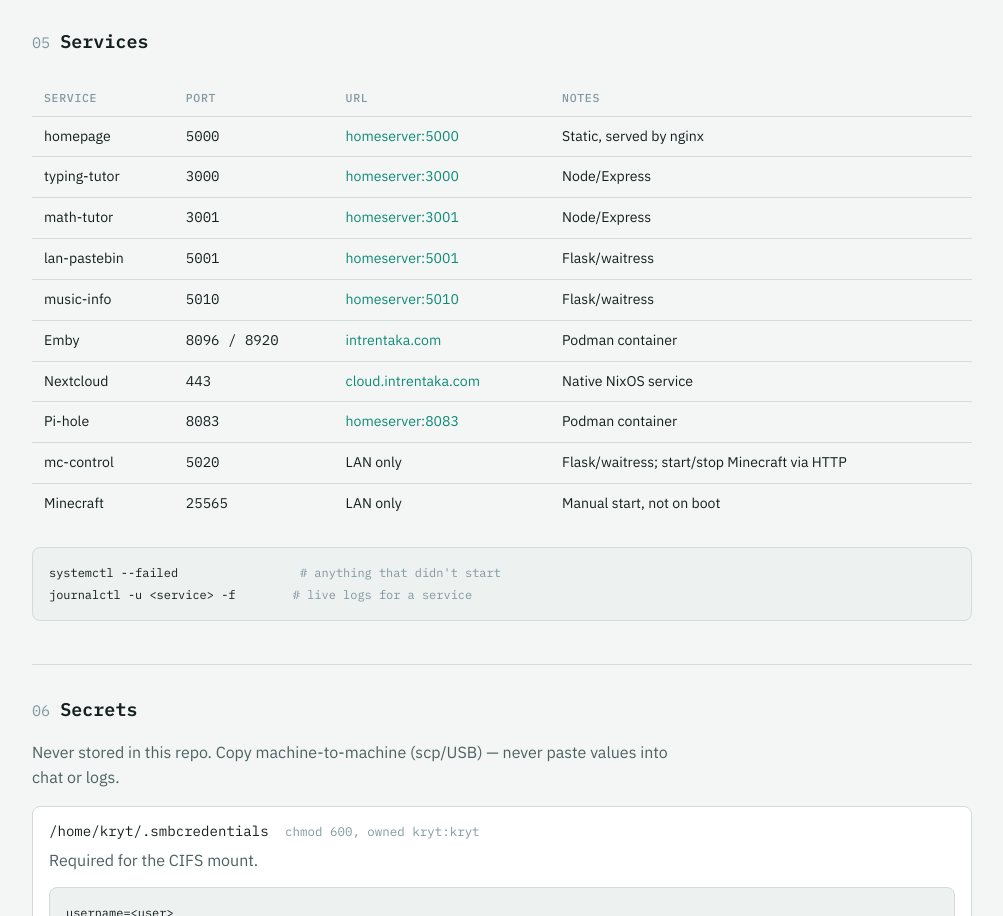
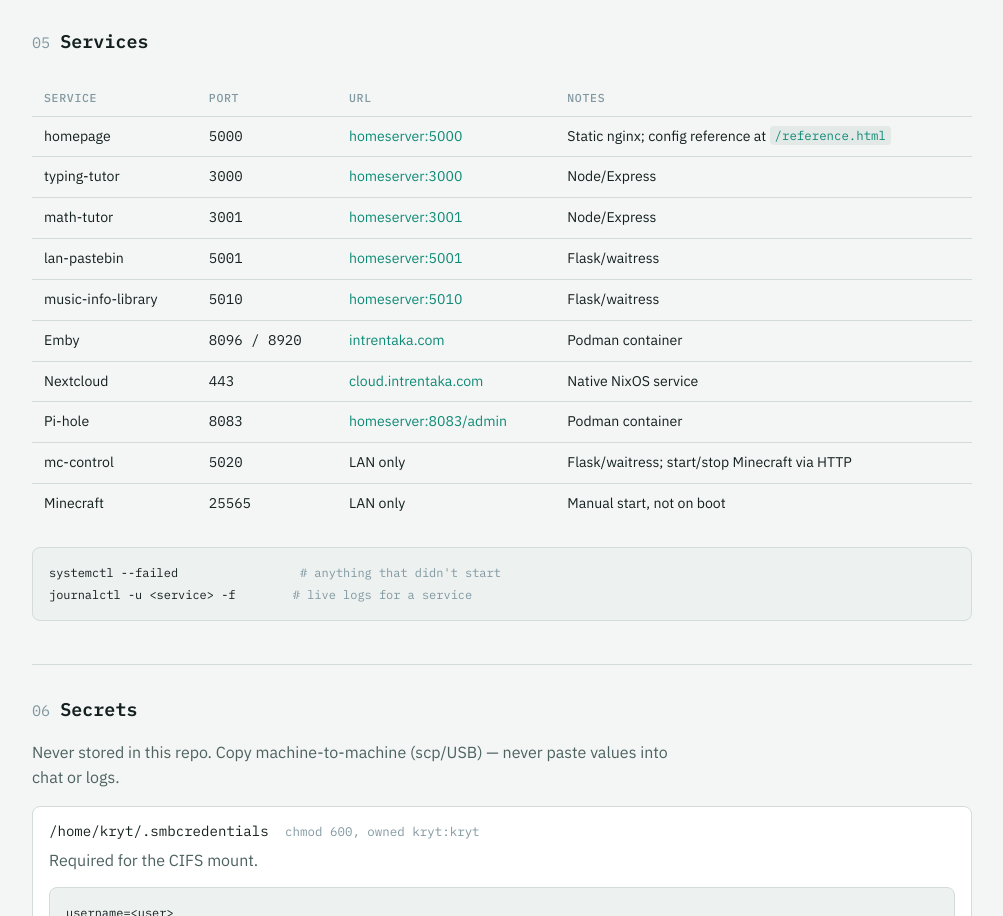
Before and after one commit to krytsnooker/nixos-config, a plain HTML site: page apps/homepage/reference.html in a window 1280 px wide. Shown: the part 2170-3086 px from the top of the page, without its empty margins (258-1261 px from the left). Drawn offline with Linux system fonts and the light colour scheme.

Commit message:
reference: update services table for homepage changes

```diff
--- a/apps/homepage/reference.html
+++ b/apps/homepage/reference.html
@@ -510,14 +510,14 @@
         <table>
           <thead><tr><th>Service</th><th>Port</th><th>URL</th><th>Notes</th></tr></thead>
           <tbody>
-            <tr><td>homepage</td><td class="mono">5000</td><td><a href="http://homeserver:5000">homeserver:5000</a></td><td class="wrap">Static, served by nginx</td></tr>
+            <tr><td>homepage</td><td class="mono">5000</td><td><a href="http://homeserver:5000">homeserver:5000</a></td><td class="wrap">Static nginx; config reference at <code>/reference.html</code></td></tr>
             <tr><td>typing-tutor</td><td class="mono">3000</td><td><a href="http://homeserver:3000">homeserver:3000</a></td><td class="wrap">Node/Express</td></tr>
             <tr><td>math-tutor</td><td class="mono">3001</td><td><a href="http://homeserver:3001">homeserver:3001</a></td><td class="wrap">Node/Express</td></tr>
             <tr><td>lan-pastebin</td><td class="mono">5001</td><td><a href="http://homeserver:5001">homeserver:5001</a></td><td class="wrap">Flask/waitress</td></tr>
-            <tr><td>music-info</td><td class="mono">5010</td><td><a href="http://homeserver:5010">homeserver:5010</a></td><td class="wrap">Flask/waitress</td></tr>
+            <tr><td>music-info-library</td><td class="mono">5010</td><td><a href="http://homeserver:5010">homeserver:5010</a></td><td class="wrap">Flask/waitress</td></tr>
             <tr><td>Emby</td><td class="mono">8096 / 8920</td><td><a href="https://intrentaka.com">intrentaka.com</a></td><td class="wrap">Podman container</td></tr>
             <tr><td>Nextcloud</td><td class="mono">443</td><td><a href="https://cloud.intrentaka.com">cloud.intrentaka.com</a></td><td class="wrap">Native NixOS service</td></tr>
-            <tr><td>Pi-hole</td><td class="mono">8083</td><td><a href="http://homeserver:8083">homeserver:8083</a></td><td class="wrap">Podman container</td></tr>
+            <tr><td>Pi-hole</td><td class="mono">8083</td><td><a href="http://homeserver:8083/admin">homeserver:8083/admin</a></td><td class="wrap">Podman container</td></tr>
             <tr><td>mc-control</td><td class="mono">5020</td><td>LAN only</td><td class="wrap">Flask/waitress; start/stop Minecraft via HTTP</td></tr>
             <tr><td>Minecraft</td><td class="mono">25565</td><td>LAN only</td><td class="wrap">Manual start, not on boot</td></tr>
           </tbody>
```
